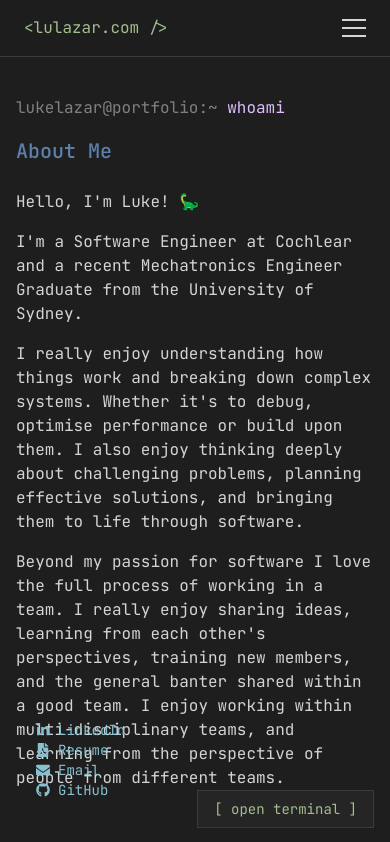
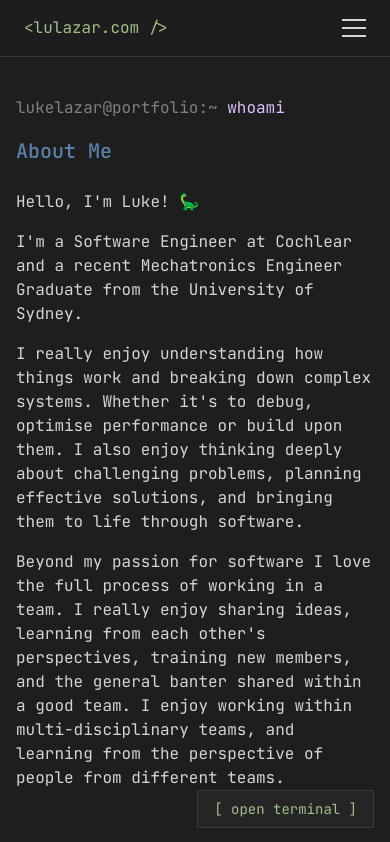
Before and after one commit to lazarr1/lulazar-com, a React (Vite) app: page /about in a window 390 px wide. Shown: the top 842 px of the page. Built offline with nearby package versions, Linux system fonts and the light colour scheme.

Commit message:
socials hidden on small screen about

```diff
--- a/src/pages/About.tsx
+++ b/src/pages/About.tsx
@@ -6,8 +6,8 @@
 export function About() {
   return (
     <PageTransition>
-      <section className="min-h-screen px-4 py-24">
-        <div className="max-w-3l mx-auto w-full">
+        <section className="min-h-screen px-4 py-24">
+          <div className="max-w-7xl mx-auto w-full">
           <div className="mb-6 opacity-0 animate-slideInLeft">
             <div className="text-[#dfbfff] mb-4">
               <span className="text-[#808080]">lukelazar@portfolio:~</span>{" "}
@@ -124,7 +124,9 @@
           </div>
         </div>
       </section>
-    <Socials />
+    <div className="hidden md:block">
+      <Socials />
+    </div>
     </PageTransition>
   );
 }
```
